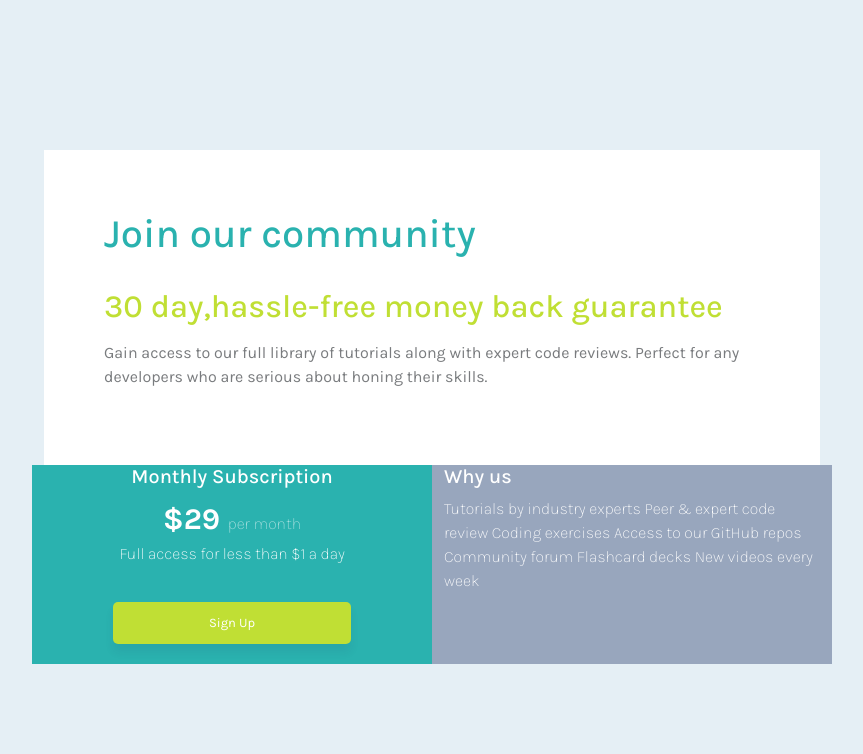
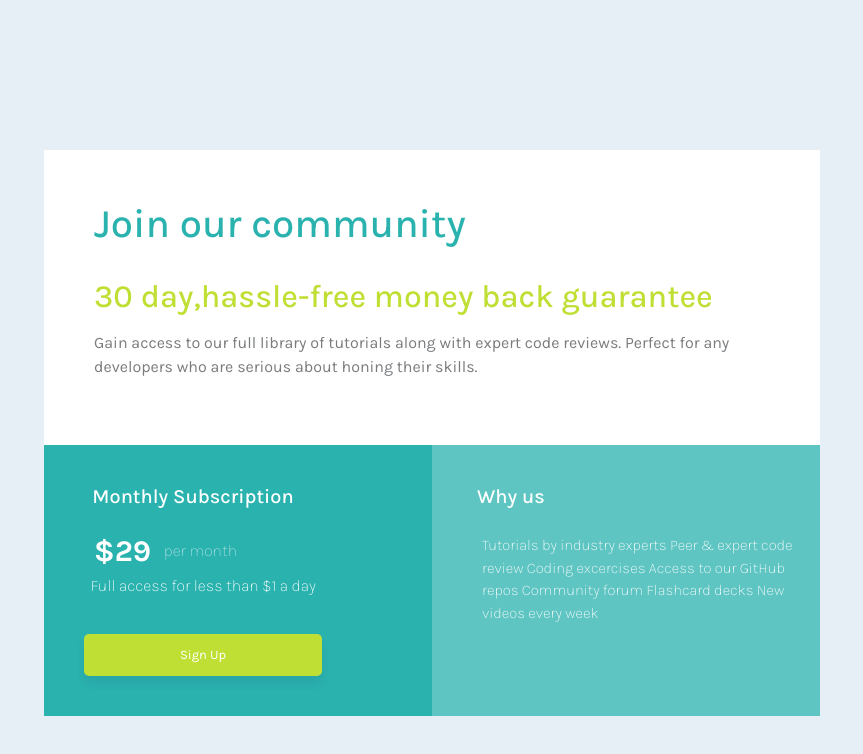
Before and after one commit to Samira77-ss/challenge-two-price, a React (Create React App) app: page / in a window 1280 px wide. Shown: the top 754 px of the page, without its empty margins (208-1071 px from the left). Built offline with nearby package versions, Linux system fonts and the light colour scheme.

Commit message:
Added changes to the css and html structure

```diff
--- a/src/App.css
+++ b/src/App.css
@@ -2,6 +2,7 @@ body {
   font-family: "Karla", sans-serif;
   background-color: hsl(204, 43%, 93%);
 }
+
 .App h1 {
   color: hsl(179, 62%, 43%);
   margin-bottom: 30px;
@@ -10,10 +11,7 @@ body {
   color: hsl(71, 73%, 54%);
   margin-bottom: 15px;
 }
-.App h3 {
-  color: #fff;
-  font-size: 20px;
-}
+
 .App p {
   opacity: 0.6;
   line-height: 1.5;
@@ -27,10 +25,15 @@ body {
   transition: all 200ms ease;
   box-shadow: rgb(37 39 89 / 8%) 0px 8px 8px 0;
   color: hsl(0, 0%, 100%);
+  position: relative;
+  left: -40px;
 }
 .App button:hover {
   background-color: #fff;
   color: #000;
+}
+.row {
+  margin: 0 auto;
 }
 .row p {
   color: #fff;
@@ -38,29 +41,62 @@ body {
   font-weight: lighter;
 }
 .container {
-  border-radius: 20px;
   margin: 150px auto;
   width: 800px;
 }
 .community {
   background-color: #ffff;
-  padding: 60px;
+  padding: 50px;
 }
 .subscription {
   background-color: hsl(179, 62%, 43%);
   text-align: center;
+  padding: 20px;
+  padding-right: 10px;
 }
-
+.subscription h3 {
+  color: #fff;
+  font-size: 20px;
+  position: relative;
+  left: -50px;
+  margin-bottom: 20px;
+  margin-top: 20px;
+}
+.subscription p {
+  position: relative;
+  left: -40px;
+}
 .contact {
-  background-color: hsl(218, 22%, 67%);
+  background-color: #5ec5c2;
+  padding: 20px;
+}
+.contact h3 {
+  color: #fff;
+  font-size: 20px;
+  margin-bottom: 20px;
+  margin-top: 20px;
+  position: relative;
+  right: -25px;
+}
+.contact p {
+  position: relative;
+  right: -25px;
+  line-height: 1.5;
+  font-size: 15px;
+  padding: 5px;
 }
 .price {
   font-weight: bold;
   font-size: 30px;
   color: #fff;
+  position: relative;
+  left: -80px;
 }
 .monthly {
   color: #fff;
   opacity: 0.6;
   font-weight: lighter;
+  position: relative;
+  left: -75px;
+  top: -5px;
 }
--- a/src/App.js
+++ b/src/App.js
@@ -28,7 +28,7 @@ export default function App() {
             <h3>Why us</h3>
             <p>
               Tutorials by industry experts Peer & expert code review Coding
-              exercises Access to our GitHub repos Community forum Flashcard
+              excercises Access to our GitHub repos Community forum Flashcard
               decks New videos every week
             </p>
           </div>
```
